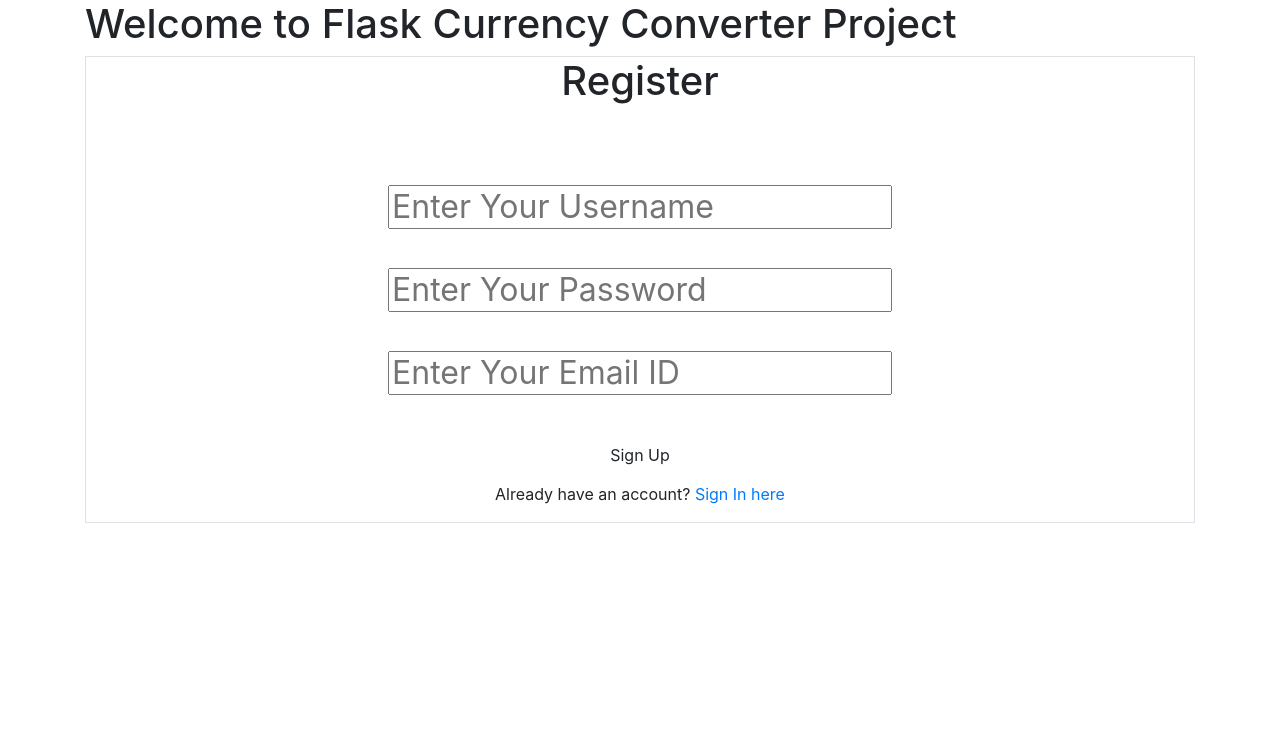
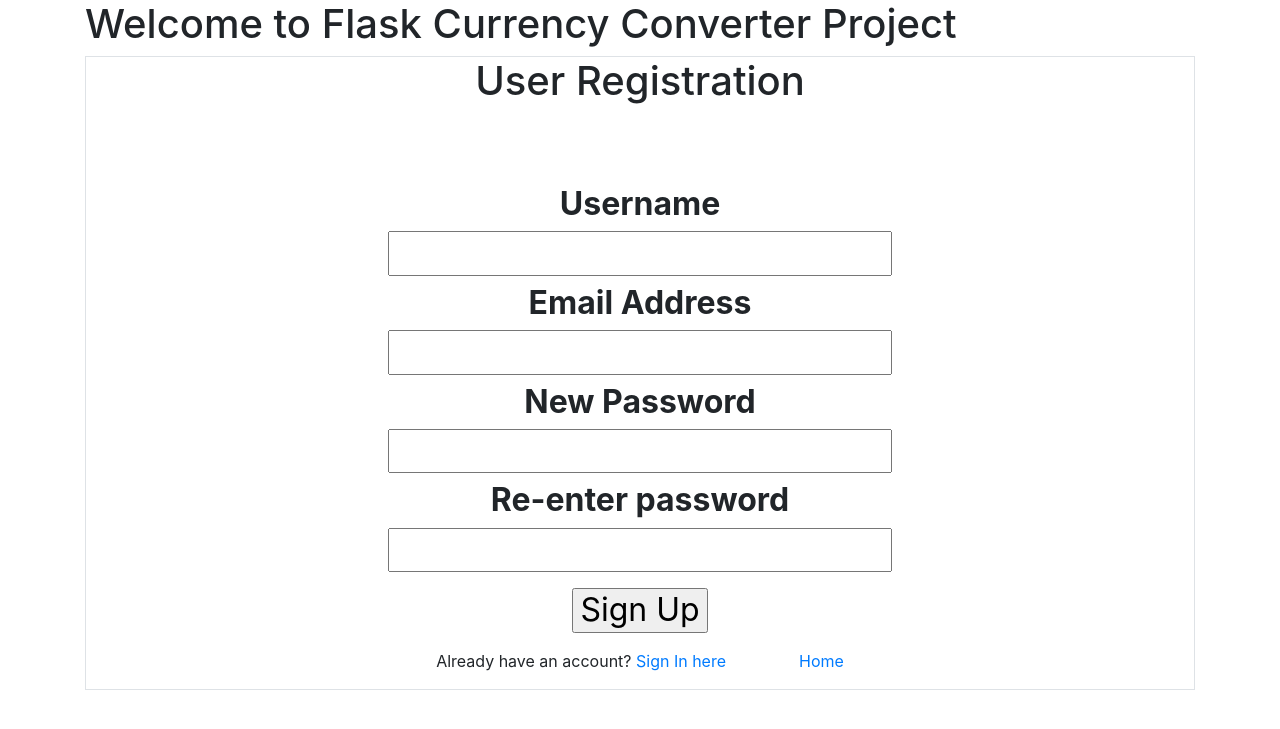
Before and after one commit to ngadakh/currency-converter, a Flask app: page /signup in a window 1280 px wide. Shown: the top 729 px of the page. Run offline with Flask 2, Linux system fonts and the light colour scheme; some libraries are stand-ins or nearby versions.

Commit message:
Add signup feature         1. Add form helper for flask WTForms         2. Add fields in sign up page         3. Add new class for User Registration in Flask app         4. Add new /signup route in Flask app         5. Add SECRET_KEY in config to keep client-side session secure

```diff
--- a/app/app.py
+++ b/app/app.py
@@ -1,17 +1,37 @@
-from crypt import methods
-from flask import Flask, render_template
+from flask import Flask, render_template, request, flash, redirect, url_for
 from flask_sqlalchemy import SQLAlchemy
+
+from wtforms import Form, StringField, PasswordField, validators
 
 app = Flask(__name__)
 
 # Load config
 app.config.from_object('config')
-
-# Define database
 db = SQLAlchemy(app)
 
-# Build database
-db.create_all()
+
+# User registration form
+class UserRegistrationForm(Form):
+    username = StringField('Username', [validators.Length(min=4, max=25)])
+    email = StringField('Email Address', [validators.Length(min=6, max=35)])
+    password = PasswordField('New Password', [
+        validators.DataRequired(),
+        validators.EqualTo('confirm', message='Passwords must match')
+    ])
+    confirm = PasswordField('Re-enter password')
+
+# User model
+class User(db.Model):
+    id  = db.Column(db.Integer, primary_key = True)
+    username = db.Column(db.String(100), unique=True, nullable = False)
+    password = db.Column(db.String(100), nullable = False)
+    email = db.Column(db.String, unique=True, nullable=False)
+
+    def __init__(self, uname, password, email):
+        self.username = uname
+        self.password = password
+        self.email = email
+
 
 @app.route("/")
 def index():
@@ -23,4 +43,11 @@ def login():
 
 @app.route('/signup', methods =['GET', 'POST'])
 def signup():
-    return render_template("signup.html")
+    form = UserRegistrationForm(request.form)
+    if request.method == 'POST' and form.validate():
+        user = User(form.username.data, form.email.data, form.password.data)
+        db.session.add(user)
+        db.session.commit()
+        flash('User added sucessfully, please login')
+        return redirect(url_for('login'))
+    return render_template('signup.html', form=form)
--- /dev/null
+++ b/app/templates/_formhelpers.html
@@ -0,0 +1,12 @@
+{% macro render_field(field) %}
+  <dt>{{ field.label }}
+  <dd>{{ field(**kwargs)|safe }}
+  {% if field.errors %}
+    <ul class=errors>
+    {% for error in field.errors %}
+      <li>{{ error }}</li>
+    {% endfor %}
+    </ul>
+  {% endif %}
+  </dd>
+{% endmacro %}
--- a/app/templates/index.html
+++ b/app/templates/index.html
@@ -3,7 +3,7 @@
 <div class="container">
     {% block content %}
         <h1>{% block title %} Welcome to Flask Currency Converter Project {% endblock %}</h1>
-        <a href="/login">Log In</a>&ensp;&ensp;
-        <a href="/signup">Sign Up</a>
+        <a href="{{ url_for('login') }}">Log In</a>&ensp;&ensp;
+        <a href="{{ url_for('signup') }}">Sign Up</a>
     {% endblock %}
 </div>
--- a/app/templates/signup.html
+++ b/app/templates/signup.html
@@ -1,4 +1,5 @@
 {% extends 'base.html' %}
+{% from "_formhelpers.html" import render_field %}
 
 {% block content %}
     <h1>{% block title %} Welcome to Flask Currency Converter Project {% endblock %}</h1>
@@ -6,18 +7,24 @@
     <div align="center">
 		<div align="center" class="border">
 			<div class="header">
-				<h1 class="word">Register</h1>
-			</div></br></br></br>
+				<h1 class="word">User Registration</h1>
+			</div></br>
+            <div class="msg">{{ msg }}</div><br><br>
 			<h2 class="word">
-				<form action="{{ url_for('signup') }}" method="post">
-				<div class="msg">{{ msg }}</div>
-					<input id="username" name="username" type="text" placeholder="Enter Your Username" class="textbox"/></br></br>
-					<input id="password" name="password" type="password" placeholder="Enter Your Password" class="textbox"/></br></br>
-					<input id="email" name="email" type="text" placeholder="Enter Your Email ID" class="textbox"/></br></br>
-					<input type="submit" class="btn" value="Sign Up"></br>
+                <form method=post>
+                    <dl>
+                        {{ render_field(form.username) }}
+                        {{ render_field(form.email) }}
+                        {{ render_field(form.password) }}
+                        {{ render_field(form.confirm) }}
+                    </dl>
+                  <p><input type=submit value="Sign Up">
 				</form>
 			</h2>
-			<p class="bottom">Already have an account? <a class="bottom" href="{{url_for('login')}}"> Sign In here</a></p>
+			<p class="bottom">Already have an account? <a class="bottom" href="{{url_for('login')}}"> Sign In here</a>
+            &ensp;&ensp;&ensp;&ensp;&ensp;&ensp;&ensp;&ensp;
+            <a class="bottom" href="/"> Home</a>
+        </p>
 		</div>
 		</div>
 {% endblock %}
--- a/config.py
+++ b/config.py
@@ -6,4 +6,4 @@ BASE_DIR = os.path.abspath(os.path.dirname(__file__))
 
 # SQLite DB connection string
 SQLALCHEMY_DATABASE_URI = 'sqlite:///' + os.path.join(BASE_DIR, 'app.db')
-DATABASE_CONNECT_OPTIONS = {}
+SECRET_KEY = '\xb6\xfc\xbc" \xee48\xcd\x0f\xa5y\xfb\x0f\x10\x06\xeb(VM)\xfal\x87'
--- a/requirements.txt
+++ b/requirements.txt
@@ -1,13 +1,19 @@
+certifi==2022.6.15
+charset-normalizer==2.1.0
 click==8.1.3
 Flask==2.1.2
 Flask-SQLAlchemy==2.5.1
 Flask-WTF==1.0.1
 greenlet==1.1.2
+idna==3.3
 importlib-metadata==4.12.0
 itsdangerous==2.1.2
 Jinja2==3.1.2
 MarkupSafe==2.1.1
+python-dotenv==0.20.0
+requests==2.28.1
 SQLAlchemy==1.4.39
+urllib3==1.26.9
 Werkzeug==2.1.2
 WTForms==3.0.1
 zipp==3.8.0
--- a/run.py
+++ b/run.py
@@ -1,4 +1,8 @@
 # Run a test server.
-from app.app import app
+from app.app import app, db
 
-app.run(host='0.0.0.0', port=8080, debug=True)
+if __name__ == "__main__":
+    # Build DB
+    db.create_all()
+
+    app.run(host='0.0.0.0', port=8080, debug=True)
```
Also changed, not shown: app/templates/base.html (+0 -11 lines), app/templates/login.html (+9 -1 lines), app.db (added).
